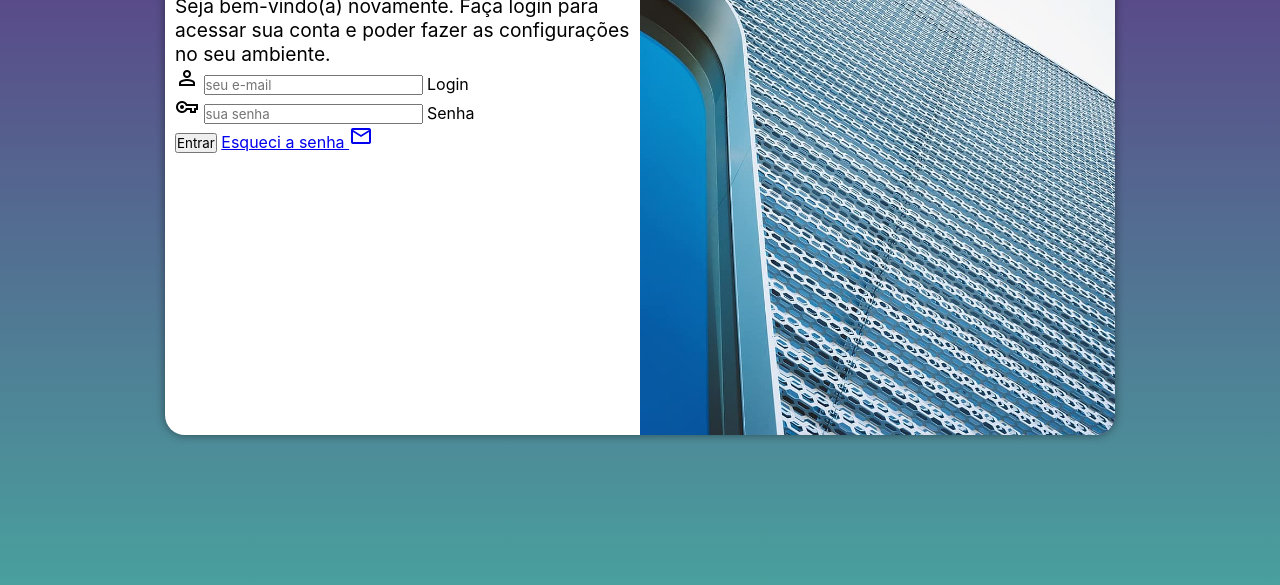
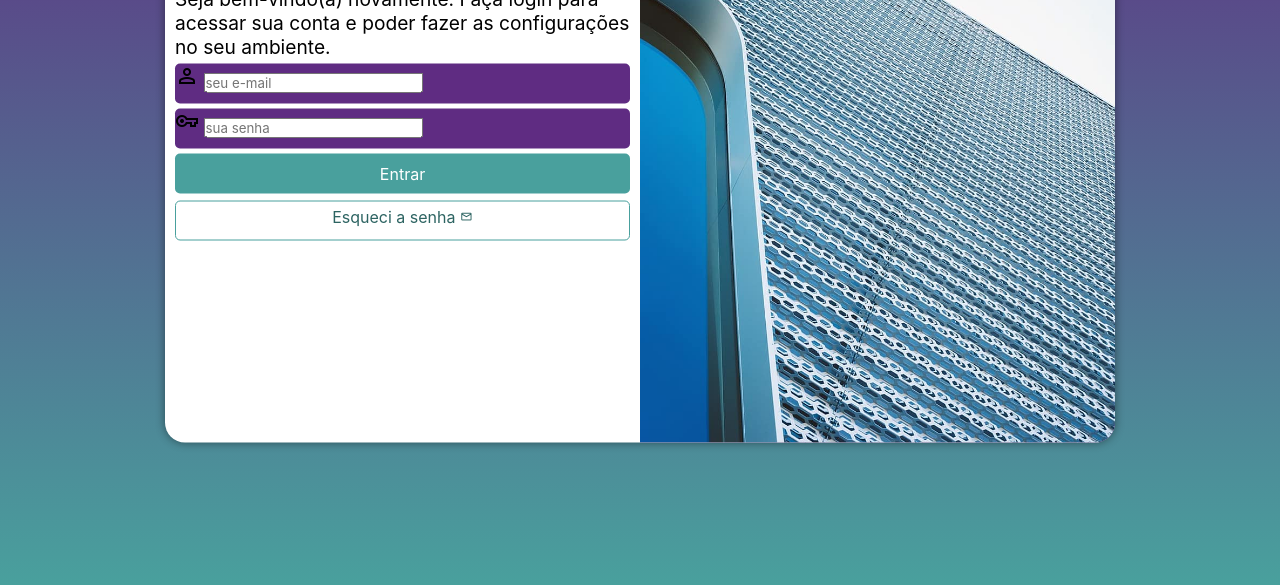
Before and after one commit to alexferreira05/projeto-login, a plain HTML site: page index.html in a window 1280 px wide. Shown: the part 215-800 px from the top of the page. Drawn offline with nearby package versions, Linux system fonts and the light colour scheme.

Commit message:
Colocando o estilo no formulário parte 1

```diff
--- a/estilos/style.css
+++ b/estilos/style.css
@@ -28,7 +28,7 @@ main {
 section#login {
     background-color: white;
     width: 250px;
-    height: 500px;
+    height: 515px;
     border-radius: 20px;
     box-shadow: 0px 0px 10px rgba(0, 0, 0, 0.450);
     overflow: hidden;
@@ -62,3 +62,55 @@ div#formulario > h1 {
 div#formulario > p {
     font-size: 0.8em;
 }
+
+form > div.campo {
+    background-color: #5f2c82;
+    display: block;
+    width: 100%;
+    height: 40px;
+    border-radius: 5px;
+    margin: 5px 0px;
+}
+
+div.campo > label {
+    display: none;
+}
+
+form > input[type=submit] {
+    display: block;
+    font-size: 1em;
+    width: 100%;
+    height: 40px;
+    background-color: #49a09d;
+    color: white;
+    border: none;
+    border-radius: 5px;
+    cursor: pointer;
+}
+
+form > input[type=submit]:hover {
+    background-color: #2d6462;
+}
+
+form > a.botao {
+    display: block;
+    text-align: center;
+    font-size: 1em;
+    width: 100%;
+    height: 40px;
+    padding-top: 5px;
+    margin-top: 7px;
+    background-color: white;
+    color: #2d6462;
+    border: 1px solid #49a09d;
+    border-radius: 5px;
+    text-decoration: none;
+}
+
+form > a.botao:hover {
+    background-color: #6cd3cf;
+}
+
+form > a.botao > span {
+    font-size: 0.8em;
+}
--- a/index.html
+++ b/index.html
@@ -29,7 +29,7 @@
                         <label for="isenha">Senha</label>
                     </div>
                     <input type="submit" value="Entrar">
-                    <a href="esqueci.html">
+                    <a href="esqueci.html" class="botao">
                         Esqueci a senha <span class="material-symbols-outlined">mail</span>
                     </a>
                 </form>
```
